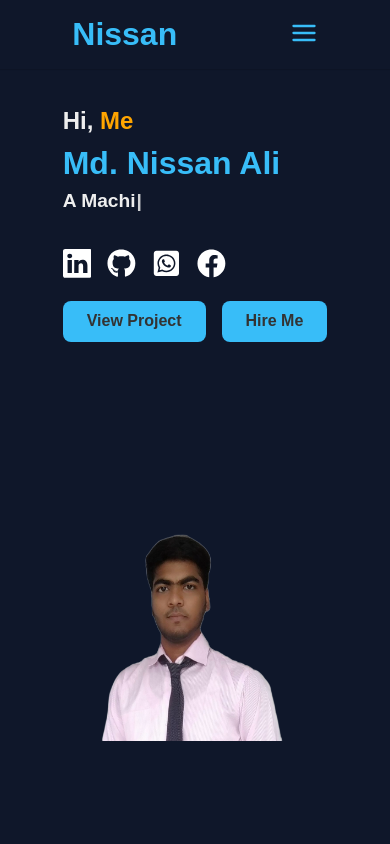
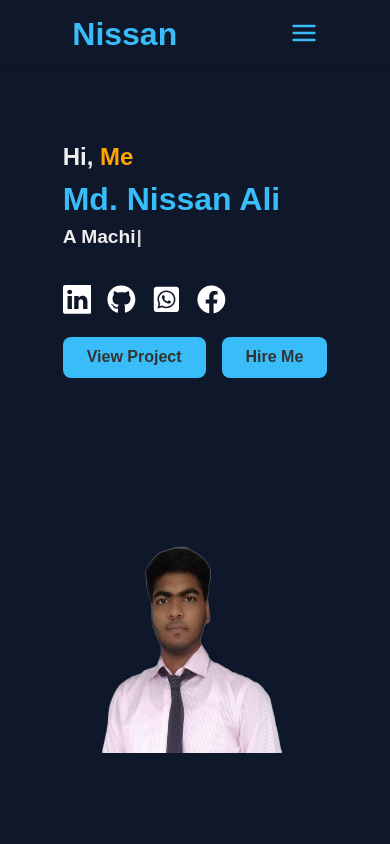
Before and after one commit to Nissan130/my-personal-portfolio, a React (Vite) app: page / in a window 390 px wide. Shown: the top 844 px of the page. Built offline with nearby package versions, Linux system fonts and the light colour scheme.

Commit message:
added scroll to project overview modal and fix the top paading of home section

```diff
--- a/src/Components/HomeSection/HomeSection.css
+++ b/src/Components/HomeSection/HomeSection.css
@@ -202,6 +202,7 @@
         /* text-align: center; */
         padding: 1rem;
         /* flex-wrap: wrap; */
+        padding-top: 4rem;
 
     }
 
--- a/src/Components/ProjectSection/ProjectSection.css
+++ b/src/Components/ProjectSection/ProjectSection.css
@@ -190,6 +190,8 @@
     padding: 2rem;
     border-radius: 1rem;
     width: 500px;
+    max-height: 500px;
+    overflow-y: scroll;
     max-width: 90%;
     /* text-align: center; */
     position: relative;
```
